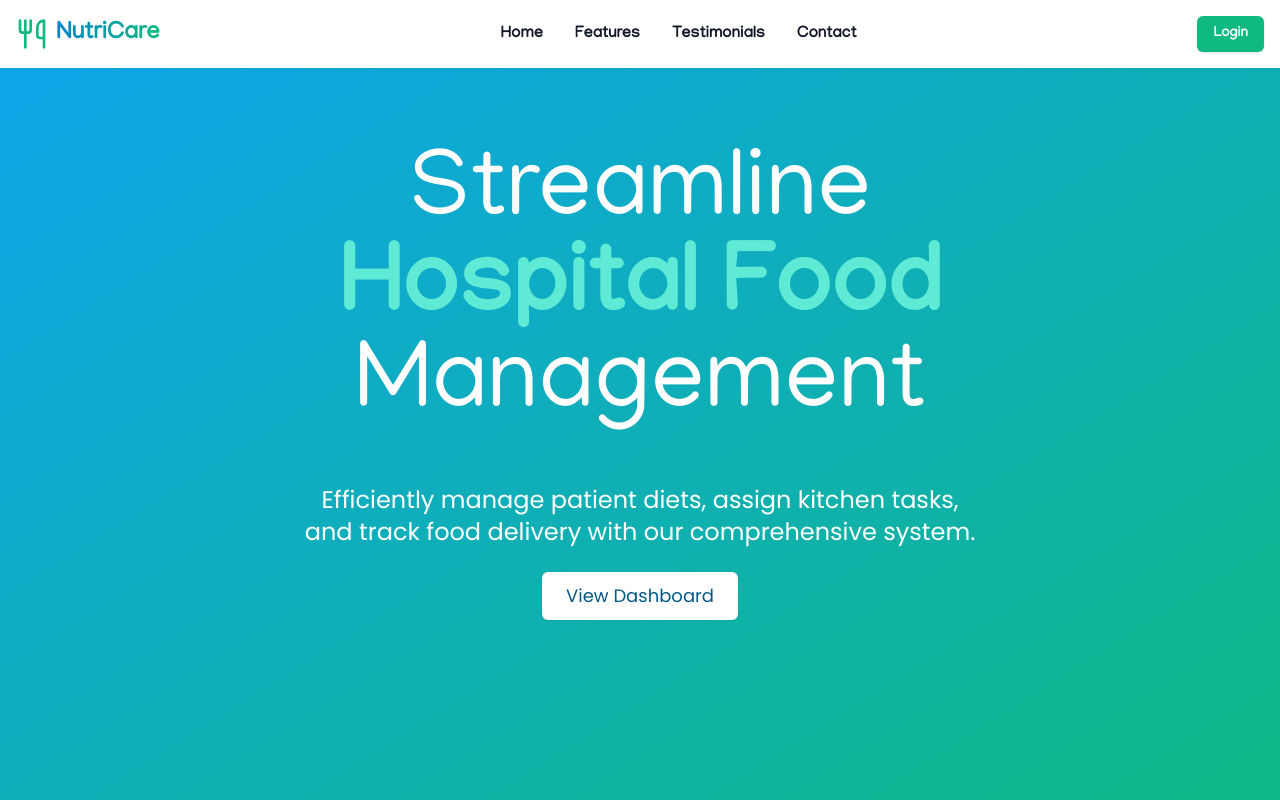
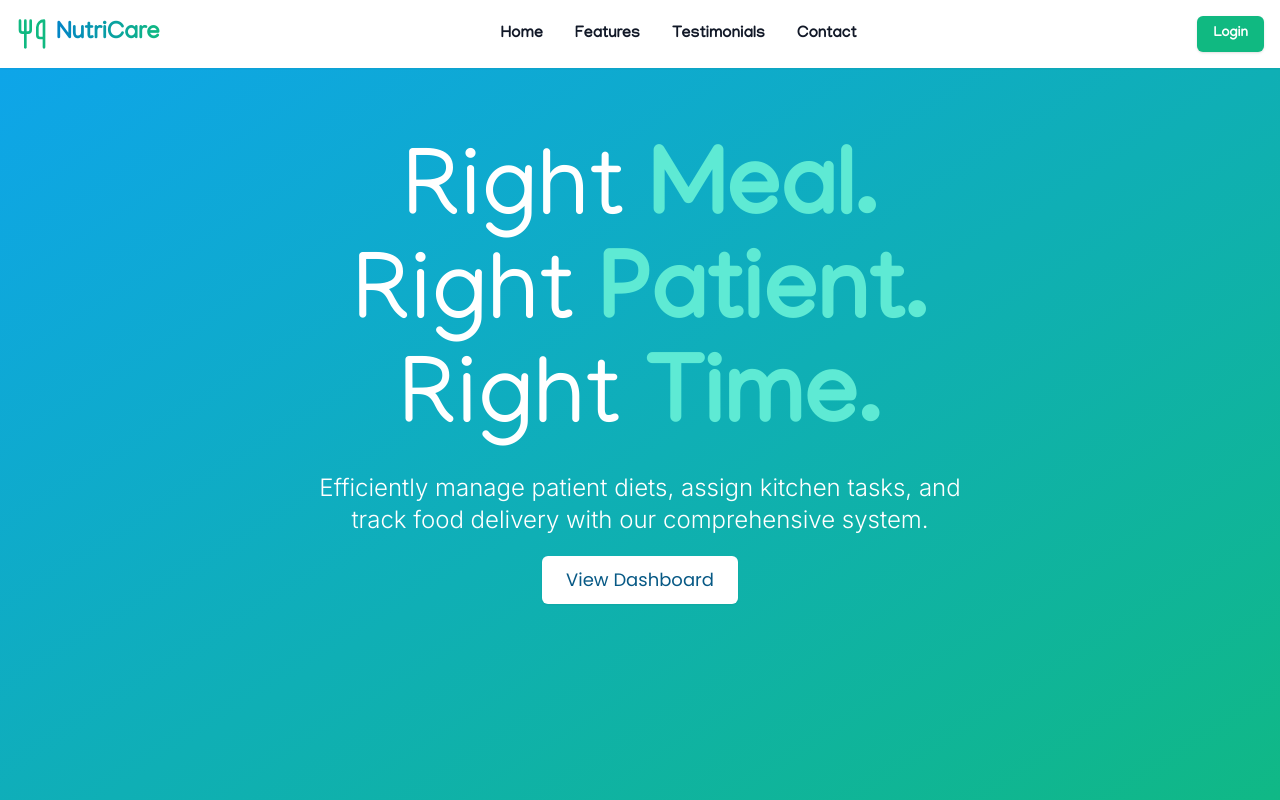
Before and after one commit to Akash-YS05/NutriCare, a Next.js app: page / in a window 1280 px wide. Built offline with nearby package versions, Linux system fonts and the light colour scheme; no server answers.

Commit message:
hero section

```diff
--- a/app/page.tsx
+++ b/app/page.tsx
@@ -62,15 +62,15 @@ export default function Home() {
       <section className="md:h-screen h-4/5 bg-gradient-to-br from-sky-500 to-emerald-500 text-white">
         <div className="container flex justify-center items-center mx-auto px-4 py-20 md:py-20">
           <div className=" items-center ">
-            <div className="space-y-6">
-              <h1 className={`font-[Manjari] text-5xl md:text-8xl mx-4 text-center leading-snug`}>
-                Streamline <span className="block text-teal-300 font-extrabold">
-                    Hospital Food
-                  </span> Management
-              </h1>
-              <p className="text-2xl md:text-2xl font-thin sm:pt-6 max-w-2xl text-center">
+            <div className="space-y-2 leading-snug">
+              <h1 className="font-[Manjari] text-5xl md:text-8xl text-center">Right <span className="inline text-teal-300 font-extrabold">Meal.</span></h1>
+              <h1 className="font-[Manjari] text-5xl md:text-8xl text-center ">Right <span className="inline text-teal-300 font-extrabold">Patient.</span></h1>
+              <h1 className="font-[Manjari] text-5xl md:text-8xl text-center ">Right <span className="inline text-teal-300 font-extrabold">Time.</span></h1>
+
+              <p className="text-lg md:text-2xl font-[Inter] font-light p-3 max-w-2xl text-center">
                 Efficiently manage patient diets, assign kitchen tasks, and track food delivery with our comprehensive system.
               </p>
+
               <div className="flex justify-center space-x-4">
                 <Button size="lg" variant="secondary" className="text-sky-800 bg-white hover:bg-sky-50 p-6 text-lg transition-colors">
                   <Link href="/dashboard">View Dashboard</Link>
```
